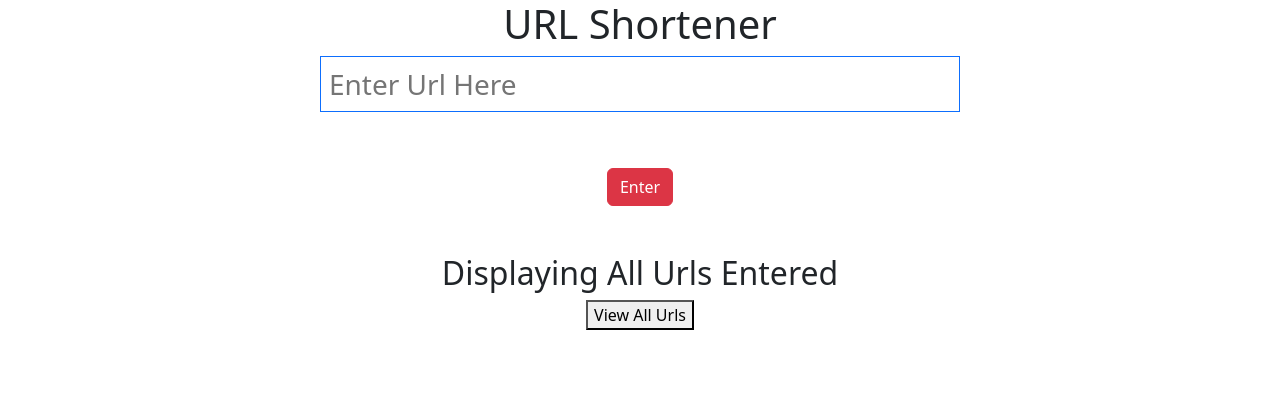
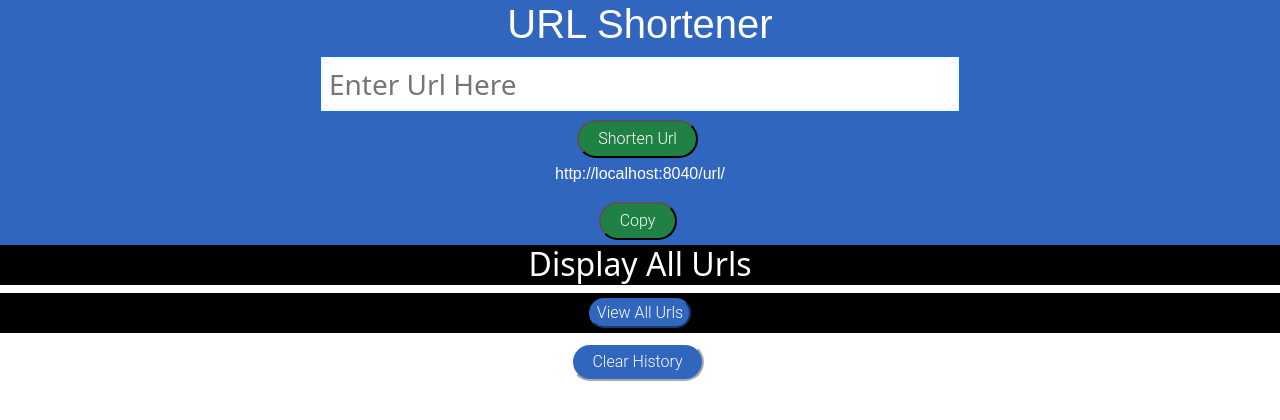
Before and after one commit to PatrickMcKiernan22/Url-Shortener-App, a React (Create React App) app: page / in a window 1280 px wide. Shown: the top 420 px of the page. Built offline with nearby package versions, Linux system fonts and the light colour scheme.

Commit message:
CSS implemented with some added Functionality

```diff
--- a/package.json
+++ b/package.json
@@ -10,6 +10,7 @@
     "bootstrap": "^5.2.2",
     "react": "^18.2.0",
     "react-dom": "^18.2.0",
+    "react-jss": "^10.9.2",
     "react-scripts": "5.0.1",
     "web-vitals": "^2.1.4"
   },
--- a/src/App.css
+++ b/src/App.css
@@ -1,5 +1,6 @@
 .App {
   text-align: center;
+  padding: auto;
 }
 
 .App-logo {
--- a/src/App.js
+++ b/src/App.js
@@ -6,8 +6,12 @@ import ViewAllUrls from './components/ViewUrlComponent';
 function App() {
   return (
     <div className="App">
+      <div className='AddUrl'>
       <AddUrl/>
+      </div>
+      <div className='ViewUrl'>
       <ViewAllUrls/>
+      </div>
     </div>
   );
 }
--- a/src/components/AddUrlComponent.js
+++ b/src/components/AddUrlComponent.js
@@ -1,4 +1,5 @@
 import React, { useState } from 'react'
+import './Design.css';
 
 const AddUrl = () => {
     const [longUrl, setLongUrl] = useState("");
@@ -13,16 +14,47 @@ const AddUrl = () => {
             headers: {"Content-Type": "application/json"},
             body:JSON.stringify(UrlModel),
         })
-            .then((response) => response.json())
-            .then((data) => setShortUrl(data.response.shortUrl));
+            .then((response) => response.text())
+            .then((text) => setShortUrl(text));
     };
+    // let link = document.getElementsByClassName("link").innerHTML;
+    // console.log(link);
+    const copyLink = async () =>{
+       var copy = document.getElementById("text").value;
+       navigator.clipboard.writeText(copy).then(() => {
+        console.log(copy);
+        alert("Copied");
+       });
+    }
+
+    function copyElementText(id) {
+
+        var text = document.getElementById(id).innerText;
+
+        var elem = document.createElement("textarea");
+
+        document.body.appendChild(elem);
+
+        elem.value = text;
+
+        elem.select();
+
+        document.execCommand("copy");
+
+        document.body.removeChild(elem);
+
+    }
+
+
+
 
 
 return(
-    <div>
+<div className='form'>
+    <container >
         <main>
             <section className='w-100 d-flex flex-column justify-content-center align-items-center'>
-                <h1 className='mb-2 fs-1'>URL Shortener</h1>
+                <h1 className='title'>URL Shortener</h1>
                 <form className='w-50' onSubmit={onSubmit}>
                     <input
                         className='w-100 border border-primary p-2 mb-2 fs-3 h-25'
@@ -32,16 +64,20 @@ return(
                         value={longUrl}
                         onChange={(e) => setLongUrl(e.target.value)}
                     />
-                    <div class="d-grip gap-2 col-6 mx-auto">
-                        <button type="submit" className="btn btn-danger m-5">
-                            Enter
+                    <div class="submitButton">
+                        <button type="submit" className="addbutton">
+                            Shorten Url
                         </button>
                     </div>
                 </form>
+                <p type="text" id="url" className='link'>http://localhost:8040/url/{shortUrl}</p>
+                <button className='addbutton' onClick={(e) => copyElementText("url")}>Copy<i class="fa fa-copy"></i></button>
             </section>
         </main>
-    </div>
+    </container>
+</div>
 );
+
 };
 
 export default AddUrl;
--- /dev/null
+++ b/src/components/Design.css
@@ -0,0 +1,97 @@
+.entrypreview{
+    background-color: #FFFFFF;
+    padding-bottom: 10px;
+    padding-top: 10px;
+    border-color:black;
+    border-style: solid;
+    align-items: center;
+}
+.entryValue{
+    padding: 2px;
+}
+
+.form{
+    background-color: #3066be;
+}
+.addbutton{
+    align-items: center;
+    display: inline-block;
+    padding: 0.3em 1.2em;
+    margin:0 0.3em 0.3em 0;
+    border-radius: 2em;
+    border-color: black;
+    box-sizing: border-box;
+    text-decoration: none;
+    font-family: 'Roboto', sans-serif;
+    font-weight: 300;
+    color:  white;
+    background-color: #1f8244;
+    text-align: center;
+    transition: all 0.2s;
+}
+.display{
+    display: inline-block;
+    border-color: #3066be;
+    border-radius: 2em;
+    box-sizing: border-box;
+    text-decoration: none;
+    font-family: 'Roboto', sans-serif;
+    font-weight: 300;
+    color: #FFFFFF;
+    background-color: #3066be;
+    text-align: center;
+    transition: all 0.2s;
+}
+
+.deleteAllUrlsButton{
+    display: inline-block;
+    padding: 0.3em 1.2em;
+    margin:0 0.3em 0.3em 0;
+    border-radius: 2em;
+    border-color: white;
+    box-sizing: border-box;
+    text-decoration: none;
+    font-family: 'Roboto', sans-serif;
+    font-weight: 300;
+    color: #FFFFFF;
+    background-color: #3066be;
+    text-align: center;
+    transition: all 0.2s;
+}
+
+.title{
+    color: #FFFFFF;
+    font-family: sans-serif;
+}
+
+.link{
+    color: #FFFFFF;
+    font-family: sans-serif;
+}
+
+.h2{
+    background-color: black;
+    color: #FFFFFF;
+    border-color: black;
+    padding-bottom: 2px;
+}
+.DisplayAll{
+    background-color: black;
+    padding-top: 5px;
+    padding-bottom: 5px;
+}
+
+.deleteAllUrlsButton:hover, .display:hover, .addbutton:hover{
+    background-color: #6b9ac4;
+}
+
+.button{
+    padding: 10px;
+}
+
+@media all and (max-width:30em){
+    .deleteAllUrlsButton, .display, .addbutton{
+        display: block;
+        margin: 0.2em auto;
+    }
+}
--- a/src/components/EntryList.js
+++ b/src/components/EntryList.js
@@ -1,4 +1,7 @@
 import axios from "axios";
+import './Design.css';
+// import '../App.css';
+// import {createUseStyles} from 'react-jss';
 
 const EntryList = (props) => {
     console.log(props);
@@ -16,23 +19,17 @@ const EntryList = (props) => {
 return(
     <div className="entry-list">
         {props.entries.map((entry) => (
-            <div className="entry-preview" key={entry.id}>
-                <p>
+            <div className="entrypreview" key={entry.id}>
                     <b>Long Url</b> <div className="entryValue"> {entry.longUrl}</div>
-                </p>
-                <p>
                     <b>Short Url</b> <div className="entryValue"><a href={entry.longUrl}>http://localhost:8040/url/{entry.shortUrl}</a></div>
-                </p>
-                <p>
                     <b>Created</b>
-                    <div className="entryValue">{entry.createdAt}</div>
-                </p>
-                <div className="indivdualButtons">
-                    <button className="deleteAllUrlsButton"
-                    onClick={(e) => deleteAllUrls(e)}>Delete All</button>
-                </div>
+                    <div className="entryValue">{entry.createdOn}</div>
             </div>
         ))}
+        <div className="button">
+             <button className="deleteAllUrlsButton"
+        onClick={(e) => deleteAllUrls(e)}>Clear History</button>
+        </div>
     </div>
     );
 };
--- a/src/components/ViewUrlComponent.js
+++ b/src/components/ViewUrlComponent.js
@@ -1,6 +1,8 @@
 import React, { useState } from "react"
 import axios from "axios"
 import EntryList from "./EntryList";
+import '../App.css';
+import './Design.css';
 
 const ViewAllUrls = () =>{
     const[allUrls, setAllUrls] = useState([]);
@@ -20,14 +22,12 @@ const ViewAllUrls = () =>{
 
     return(
         <div className="viewAllEntries">
-            <div className="header">
-                <h2>Displaying All Urls Entered</h2>
+                <h2 className="h2">Display All Urls</h2>
                 <div className="DisplayAll">
-                    <button onClick={handleViewAllUrls}>
+                    <button className="display" onClick={handleViewAllUrls}>
                         View All Urls
                     </button>
                 </div>
-            </div>
             <div className="content">
                 <EntryList entries={allUrls}/>
             </div>
```
Also changed, not shown: 1 other file (tests, documents, lock files or other folders).
